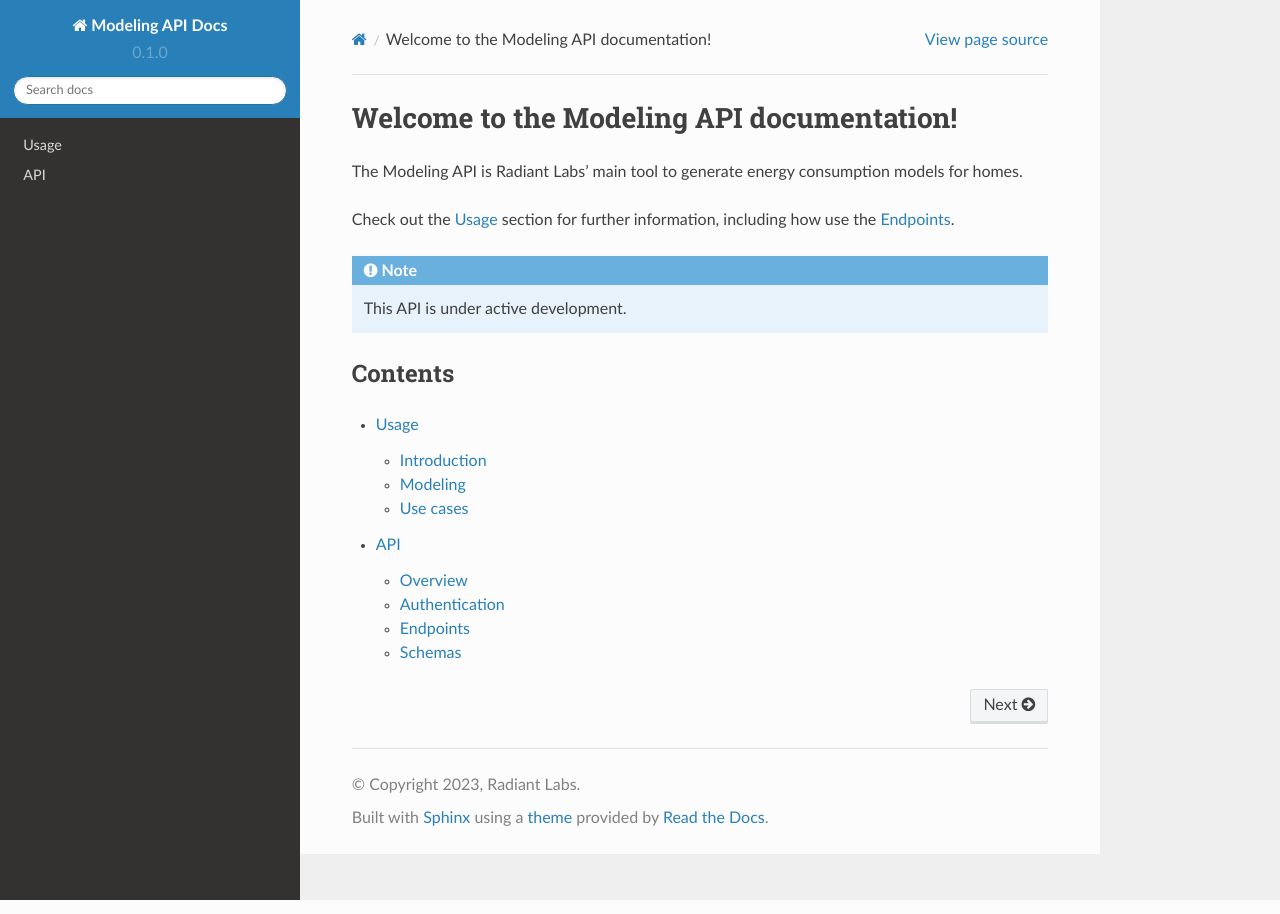
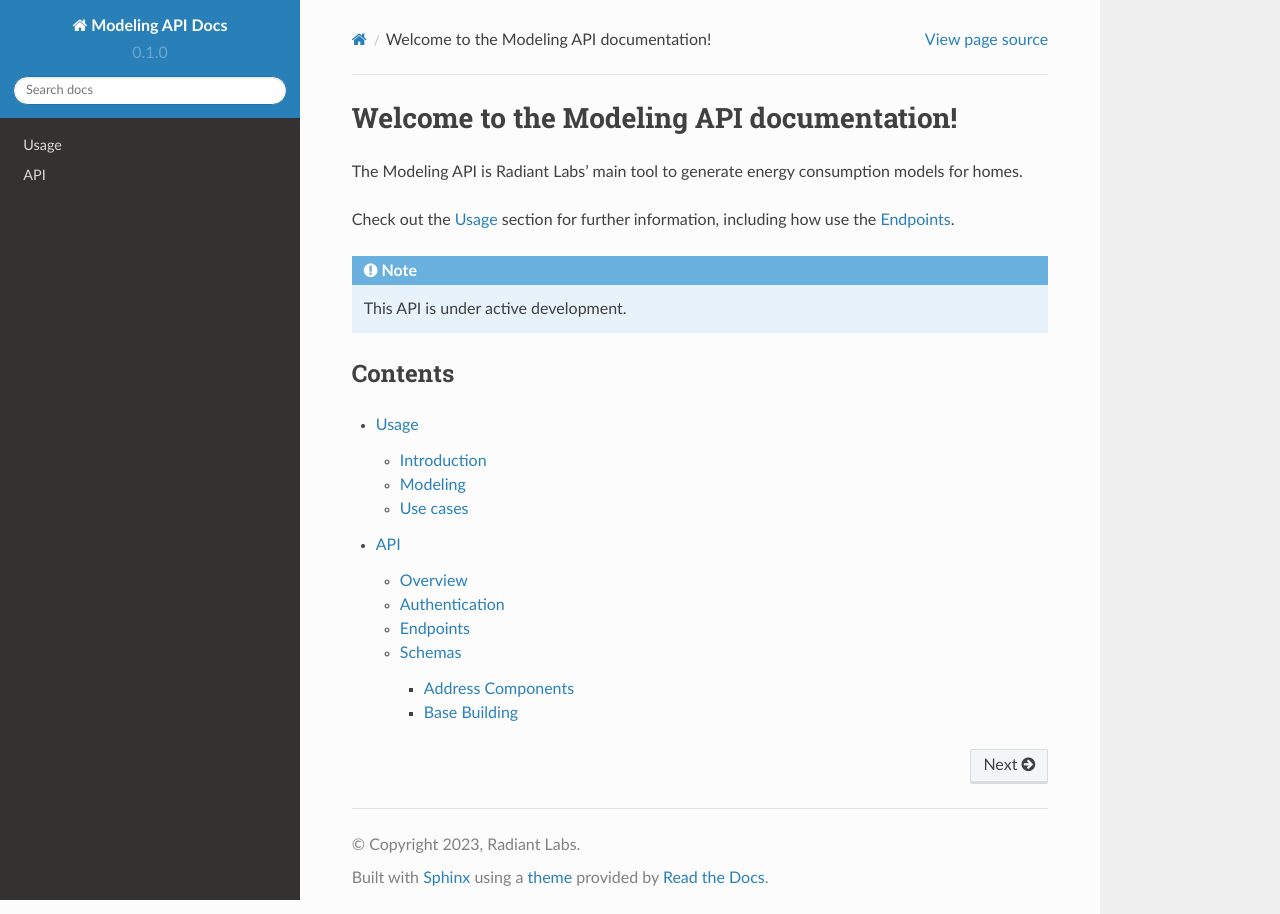
Before and after one commit to RadiantLabs/modeling-api-docs, a Sphinx documentation site: the page built from docs/source/index.rst, in a window 1280 px wide. Built offline with Sphinx 7.4.7 and the Read the Docs theme 2.0.0, drawn with Linux system fonts in a browser that asks for light colours.

Commit message:
Include base building

```diff
--- a/docs/source/api.rst
+++ b/docs/source/api.rst
@@ -28,5 +30,15 @@
 
 .. _address_components:
 
-.. include:: schemas/AddressComponents.json
+Address Components
+******************
+
+.. include:: schemas/AddressComponents.json5
    :code: json
+
+.. _base_building:
+
+Base Building
+*************
+
+.. include:: schemas/BaseBuilding.json5
```
Also changed, not shown: other parts of docs/source/api.rst (+2 -0 lines), 3 other files.
